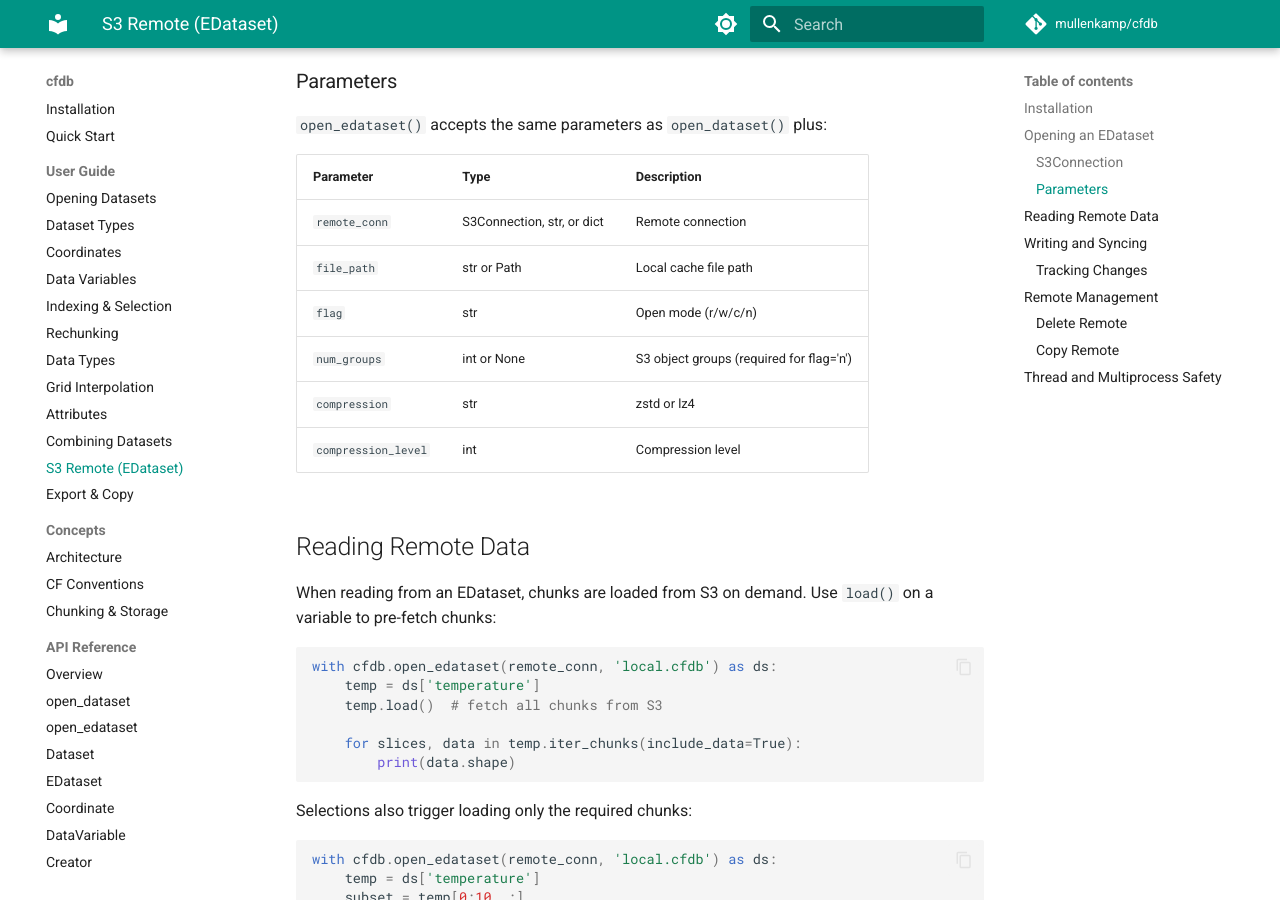
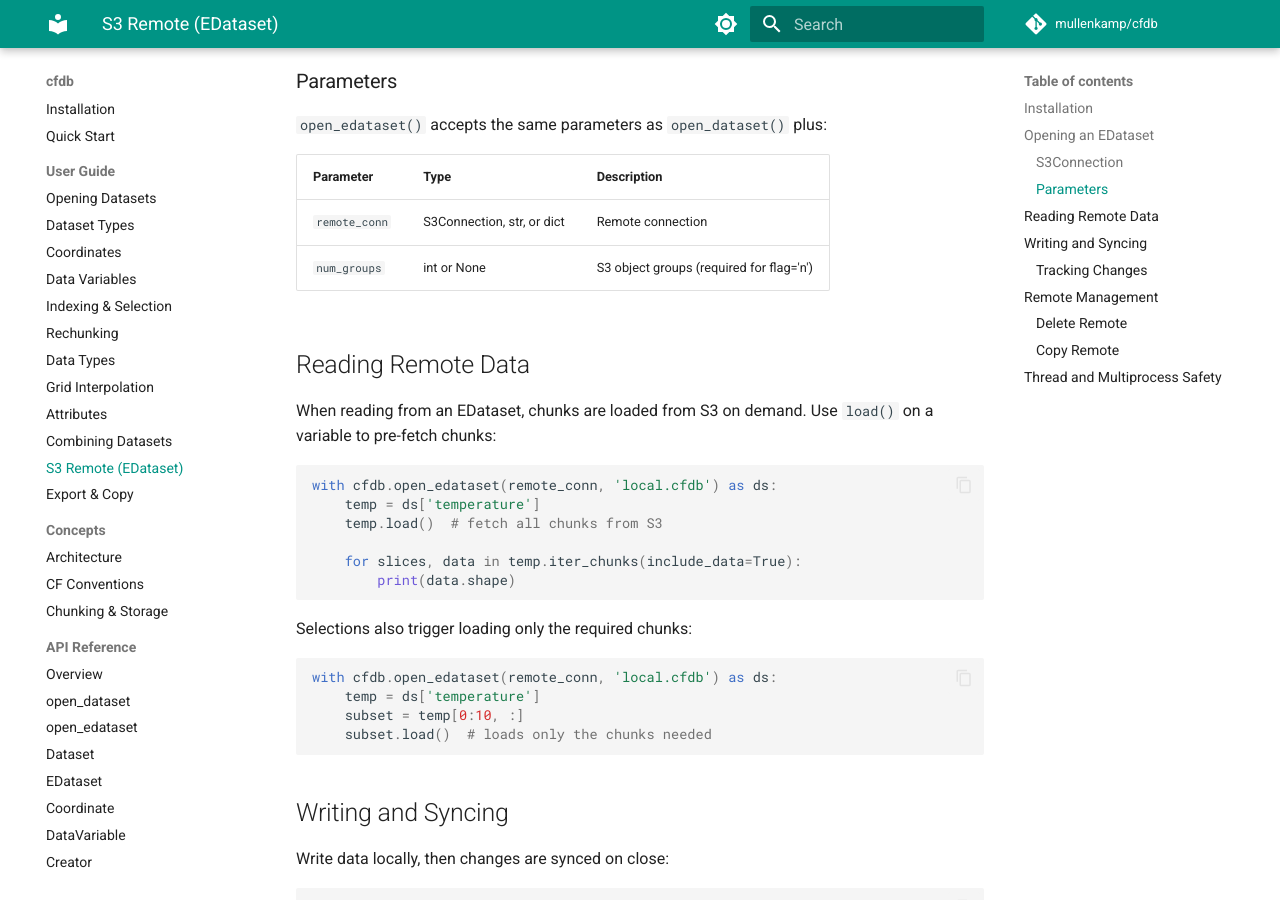
Before and after one commit to mullenkamp/cfdb, an MkDocs documentation site: the page built from docs/guide/s3-remote.md, in a window 1280 px wide and 900 px high, scrolled down 1005 px. Built offline with MkDocs 1.6.1 and Material for MkDocs 9.7.7, drawn with Linux system fonts in a browser that asks for light colours; comment, search, counter and statistics services are not loaded.

Commit message:
updated docs

```diff
--- a/docs/guide/s3-remote.md
+++ b/docs/guide/s3-remote.md
@@ -43,11 +43,7 @@
 | Parameter | Type | Description |
 |-----------|------|-------------|
 | `remote_conn` | S3Connection, str, or dict | Remote connection |
-| `file_path` | str or Path | Local cache file path |
-| `flag` | str | Open mode (r/w/c/n) |
 | `num_groups` | int or None | S3 object groups (required for flag='n') |
-| `compression` | str | zstd or lz4 |
-| `compression_level` | int | Compression level |
 
 ## Reading Remote Data
 
```
Also changed, not shown: docs/guide/coordinates.md (+1 -1 lines), docs/guide/data-types.md (+4 -2 lines), docs/guide/indexing.md (+1 -1 lines), 1 other file.
